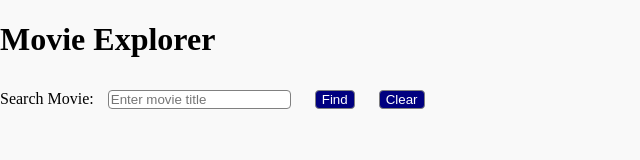
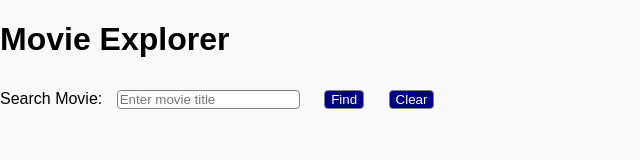
Before and after one commit to lou437104/movie-explorer-debug-challenge, a plain HTML site: page index.html in a window 1280 px wide. Shown: the whole page, without its empty margins (0-640 px from the left). Drawn offline with Linux system fonts and the light colour scheme.

Commit message:
🎯 Bullseye – it works!

```diff
--- a/styles.css
+++ b/styles.css
@@ -1,5 +1,5 @@
 body {
-  font: arial;
+  font-family: Arial, sans-serif;
   background: #f9f9f9;
   margin: 0;
   padding: 0
```
